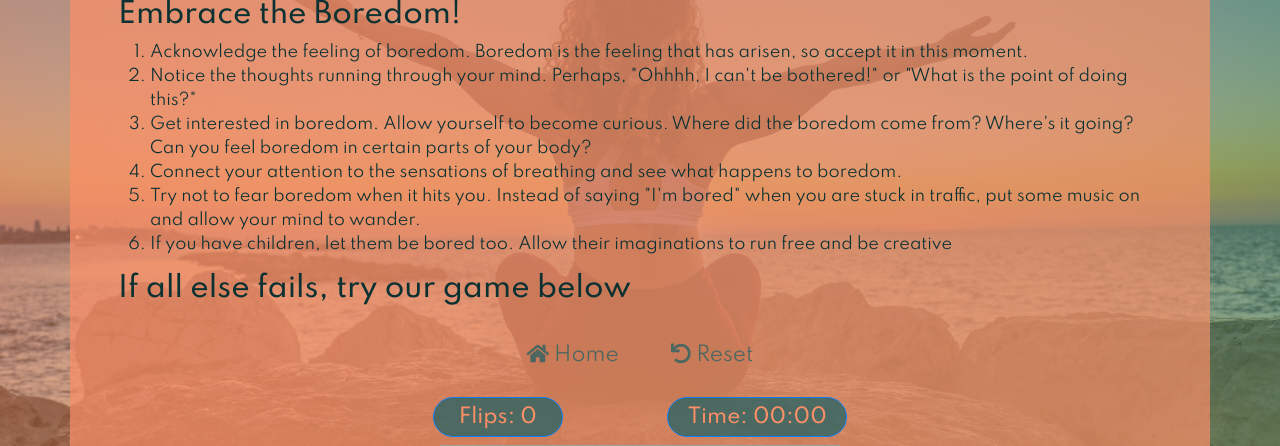
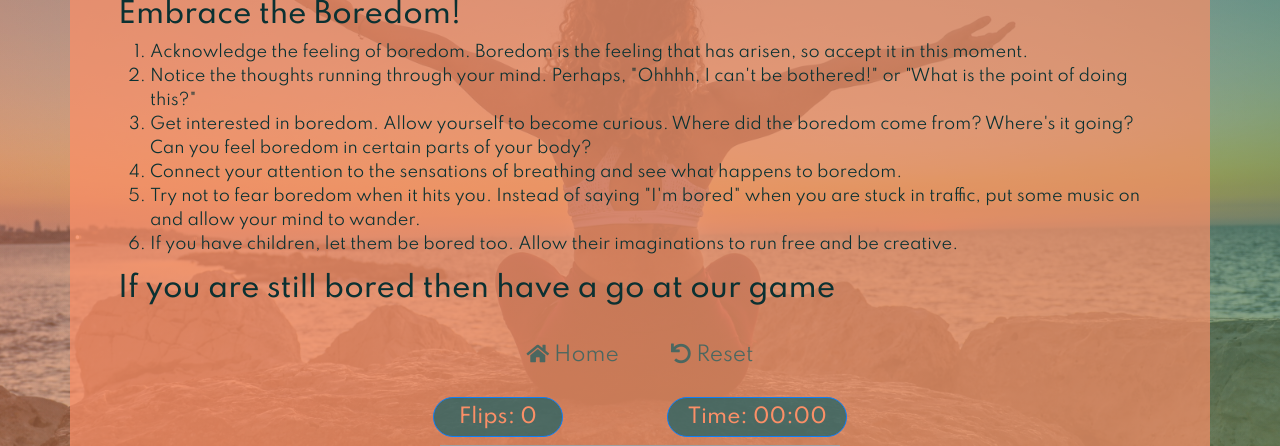
Before and after one commit to JoGorska/hackathon_team_4, a Django app: template templates/bored.html in a window 1280 px wide. Shown: the part 324-770 px from the top of the page. Run offline with Django 3.2, Linux system fonts and the light colour scheme; the template is opened without the code that fills it, so the values that code supplies are empty; some libraries are stand-ins or nearby versions; grey boxes are pictures that could not be loaded.

Commit message:
Change content heading on the game section of bored.html

```diff
--- a/templates/bored.html
+++ b/templates/bored.html
@@ -35,13 +35,13 @@
                             <li>Try not to fear boredom when it hits you. Instead of saying "I'm bored" when you are
                                 stuck in traffic, put some music on and allow your mind to wander.
                             <li>If you have children, let them be bored too. Allow their imaginations to run free and be
-                                creative</li>
+                                creative.</li>
                         </ol>
                     </div>
 
                 </div>
                 <div class="col-12 tips">
-                    <h3>If all else fails, try our game below</h3>
+                    <h3>If you are still bored then have a go at our game</h3>
                 </div>
                 <div id="home-reset">
                     <span class="home-button">
```
